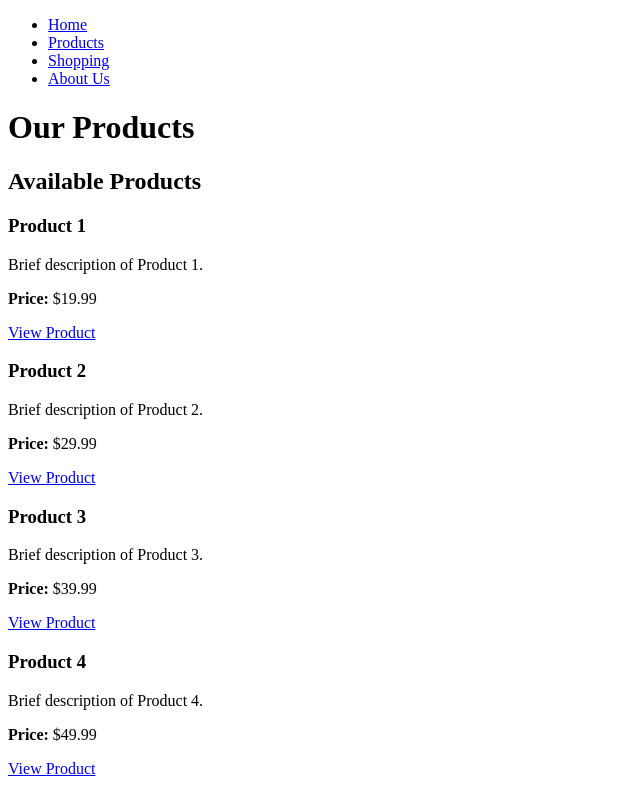
After one commit to CSRept1l1an/HyperMarketProject, a Flask app: page /products in a window 1280 px wide. The commit adds this page. Shown: the whole page, without its empty margins (0-640 px from the left). Run offline with Flask 3, Linux system fonts and the light colour scheme.

Commit message:
First Step

```diff
--- a/app.py
+++ b/app.py
@@ -1,6 +1,13 @@
 from flask import Flask, render_template
 
 app = Flask(__name__)
+
+product_data = {
+    1: {'name': 'Product 1', 'description': 'Brief description of Product 1.', 'price': 19.99},
+    2: {'name': 'Product 2', 'description': 'Brief description of Product 2.', 'price': 29.99},
+    3: {'name': 'Product 3', 'description': 'Brief description of Product 3.', 'price': 39.99},
+    4: {'name': 'Product 4', 'description': 'Brief description of Product 4.', 'price': 49.99},
+}
 
 
 @app.route('/')
@@ -8,13 +15,22 @@ def homepage():
     return render_template('home.html')
 
 
-@app.route('/product')
-def product():
-    return render_template('product.html')
+@app.route('/products')
+def products():
+    return render_template('products.html', products=product_data)
+
+
+@app.route('/product/<int:product_id>')
+def product(product_id):
+    product = product_data.get(product_id)
+    if product:
+        return render_template('product.html', product=product)
+    else:
+        return "Product not found", 404
 
 
 @app.route('/shopping')
-def index():
+def shopping():
     return render_template('shopping.html')
 
 
--- a/templates/base.html
+++ b/templates/base.html
@@ -10,7 +10,7 @@
     <nav>
         <ul>
             <li><a href="/">Home</a></li>
-            <li><a href="/product">Product</a></li>
+            <li><a href="/products">Products</a></li>
             <li><a href="/shopping">Shopping</a></li>
             <li><a href="/about">About Us</a></li>
         </ul>
--- /dev/null
+++ b/templates/products.html
@@ -0,0 +1,22 @@
+<!-- templates/products.html -->
+{% extends "base.html" %}
+
+{% block title %}
+Products
+{% endblock %}
+
+{% block content %}
+<h1>Our Products</h1>
+
+<section id="products-list">
+    <h2>Available Products</h2>
+    {% for id, product in products.items() %}
+    <div class="product">
+        <h3>{{ product.name }}</h3>
+        <p>{{ product.description }}</p>
+        <p><strong>Price:</strong> ${{ product.price }}</p>
+        <a href="/product/{{ id }}">View Product</a>
+    </div>
+    {% endfor %}
+</section>
+{% endblock %}
```
Also changed, not shown: templates/product.html (+5 -25 lines).
